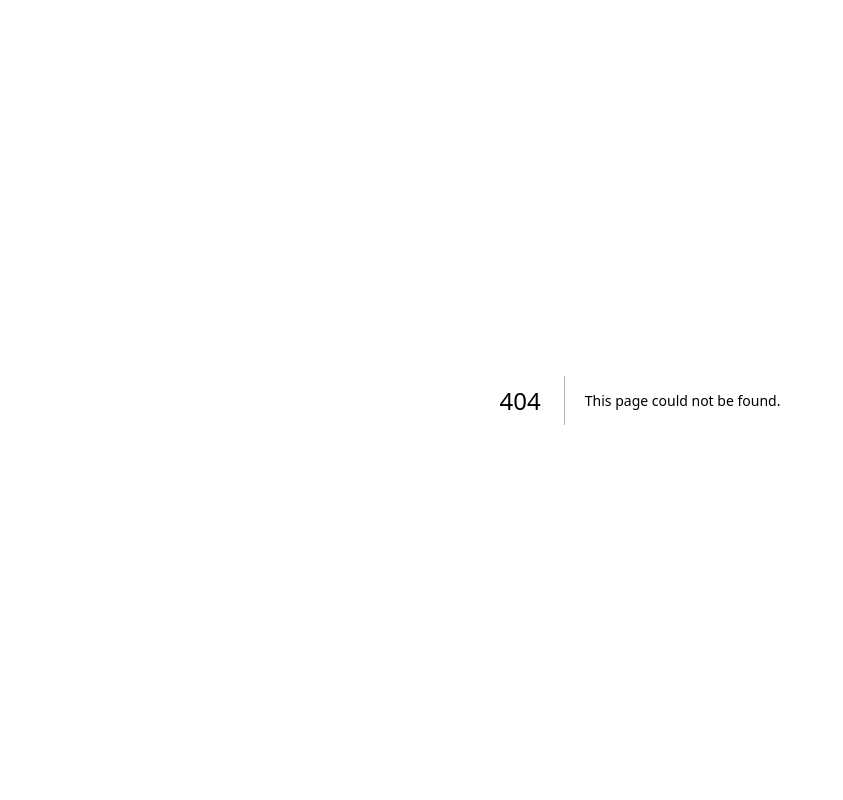
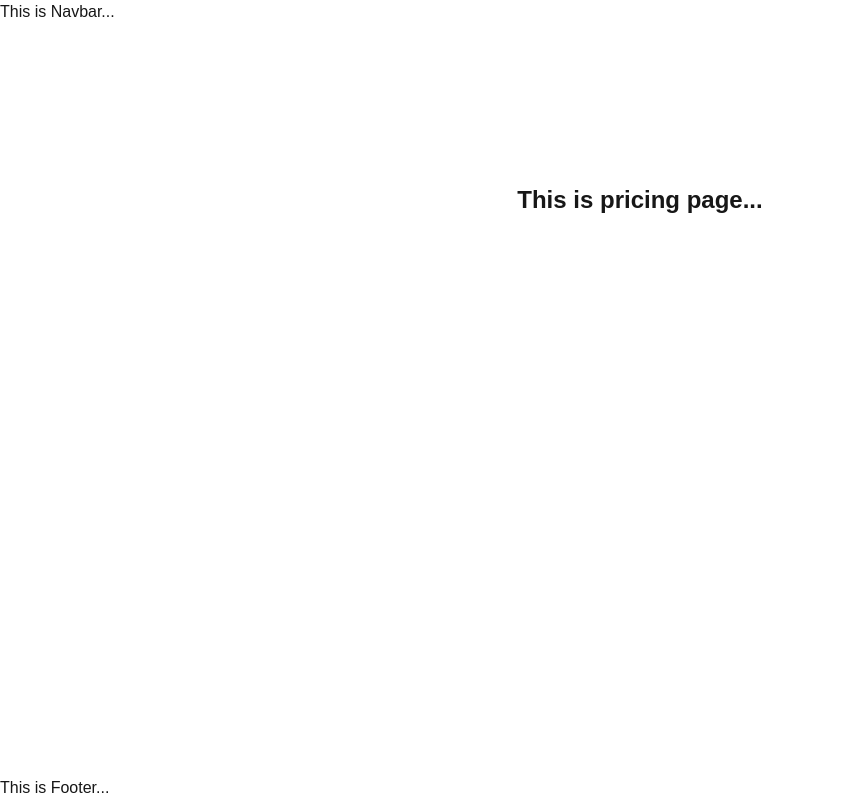
Before and after one commit to juyel66/CallmeAI, a Next.js app: page /pricing in a window 1280 px wide. Before the commit this address had no page. Shown: the whole page, without its empty margins (0-843 px from the left). Built offline with nearby package versions, Linux system fonts and the light colour scheme.

Commit message:
feat: add Pricing page component with basic structure

```diff
--- /dev/null
+++ b/app/(WIthCommonLayout)/pricing/page.tsx
@@ -0,0 +1,12 @@
+
+
+const page = () => {
+    return (
+        <div>
+            This is pricing page...
+
+        </div>
+    );
+};
+
+export default page;
```
